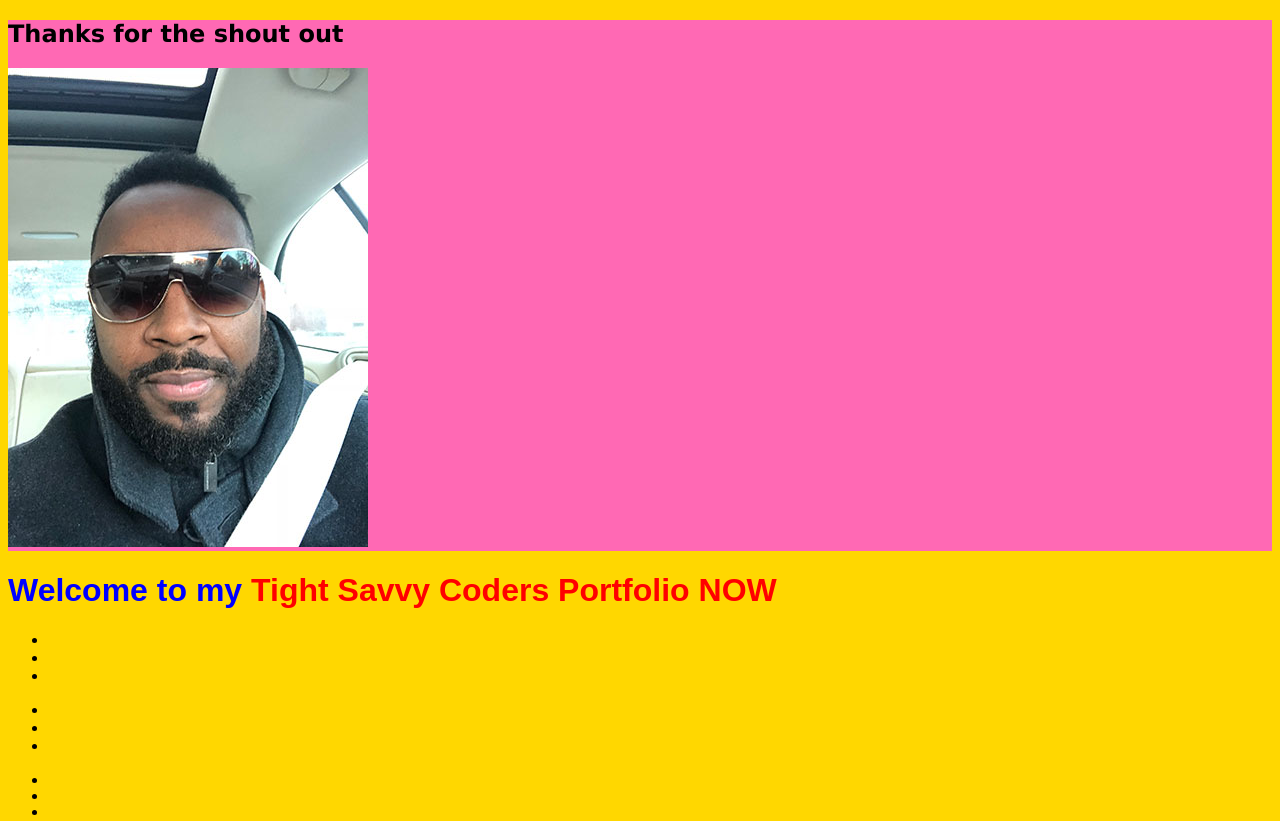
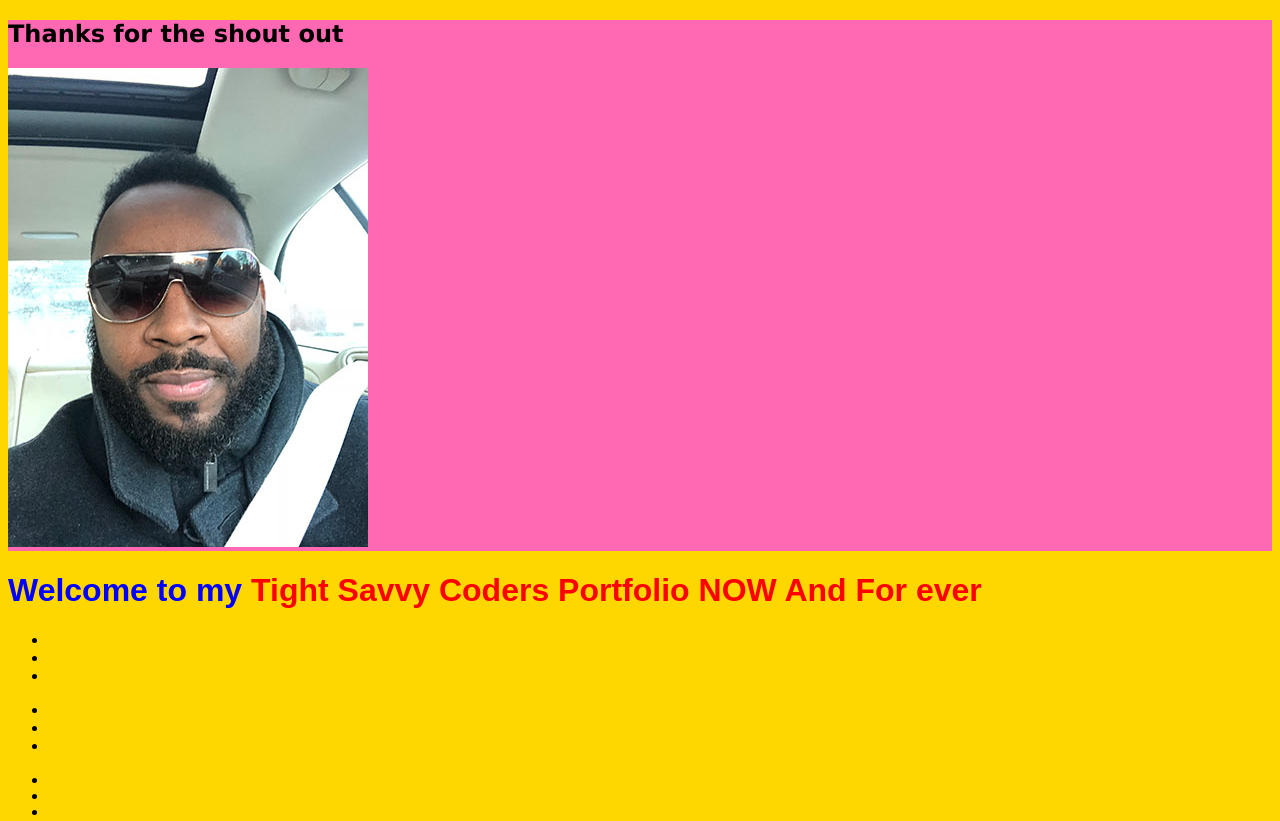
Before and after one commit to CapAllan/savvy-portfolio-a-caprola, a plain HTML site: page index.html in a window 1280 px wide. Drawn offline with Linux system fonts and the light colour scheme.

Commit message:
I know I got it now

```diff
--- a/index.html
+++ b/index.html
@@ -15,7 +15,7 @@
     </div>
 <h1>
    <span class="primary">Welcome to my</span>
-   <span class="secondary">Tight Savvy Coders Portfolio NOW</span>
+   <span class="secondary">Tight Savvy Coders Portfolio NOW And For ever</span>
 </h1>
 
 <!--"style="background-color: hotpink;color: chartruses;"-->
```
